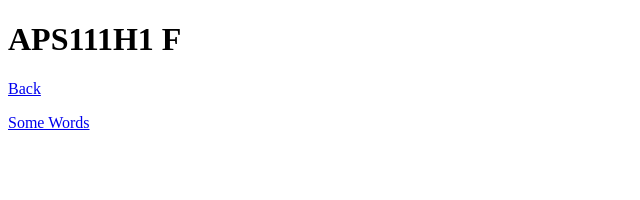
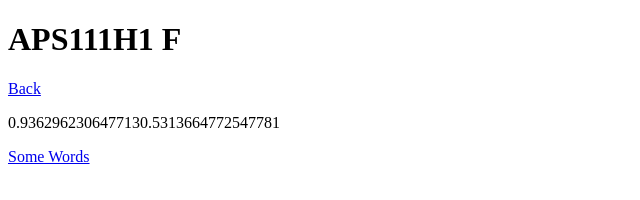
Before and after one commit to matthewrhdu/matthewrhdu.github.io, a plain HTML site: page APS111H1.html in a window 1280 px wide. Shown: the whole page, without its empty margins (0-640 px from the left). Drawn offline with Linux system fonts and the light colour scheme.

```diff
--- a/APS111H1.html
+++ b/APS111H1.html
@@ -9,6 +9,14 @@
 
 <p><a href="index.html">Back</a></p>
 
+<p id="demo"></p>
+
+<script>
+    const x = Math.random();
+    const y = Math.random();
+    document.getElementById("demo").innerHTML = x.toString() + y.toString();
+</script>
+
 <p><a href="Random_100.txt">Some Words</a></p>
 </body>
 </html>
```
